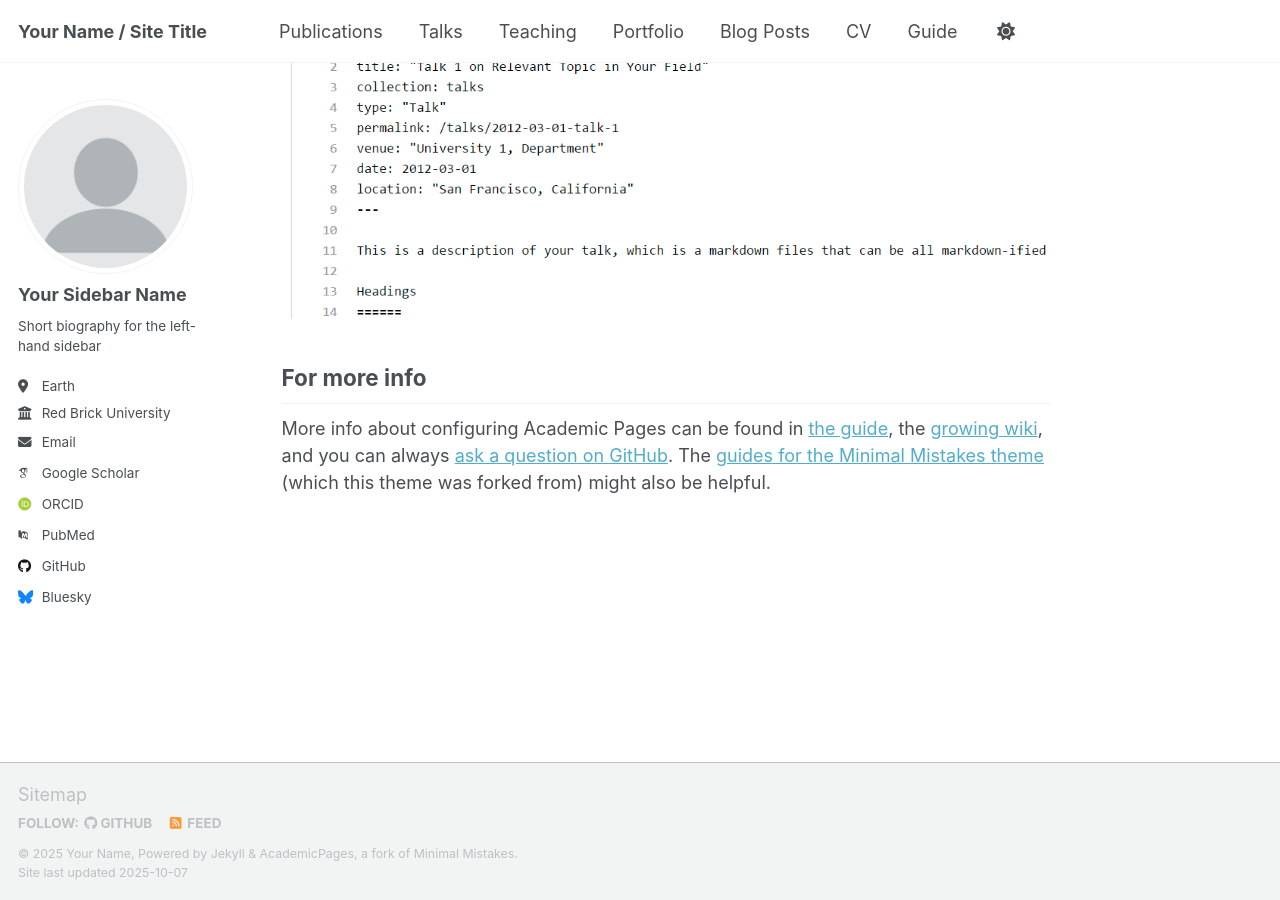
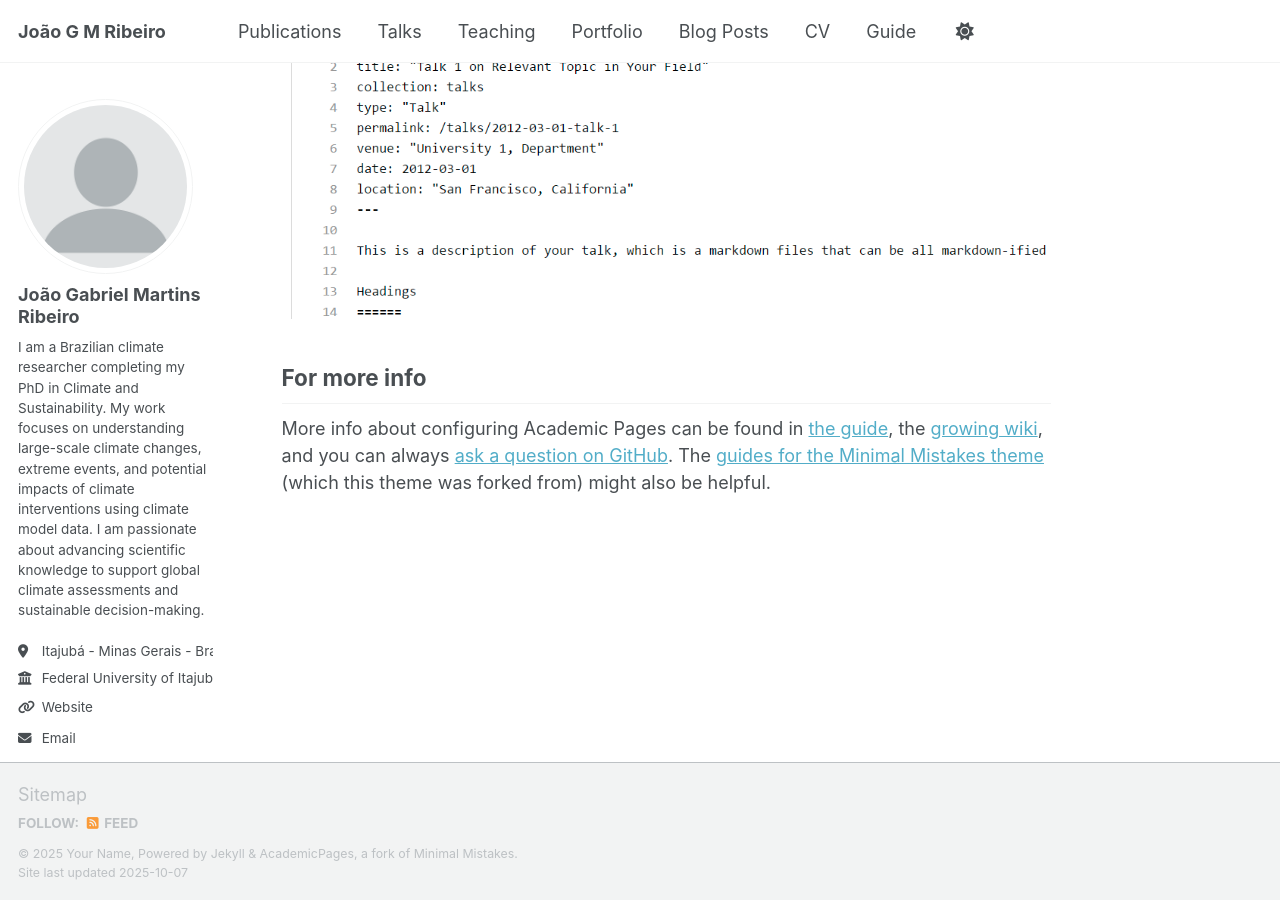
Before and after one commit to Joaogmr472/joaogmr472.github.io, a Jekyll site: the page built from _pages/about.md, in a window 1280 px wide and 900 px high, scrolled down 2880 px. Built offline with Jekyll 4.4.1, drawn with Linux system fonts in a browser that asks for light colours; some web fonts are replaced; a script that is not in the unit is left out.

Commit message:
Update _config.yml n1

```diff
--- a/_config.yml
+++ b/_config.yml
@@ -9,7 +9,7 @@
 # Basic Site Settings
 locale                   : "en-US"
 site_theme               : "default" # Currently available options are "default", "air"
-title                    : "Your Name / Site Title"
+title                    : "João G M Ribeiro"
 title_separator          : "-"
 name                     : &name "Your Name"
 description              : &description "Your Name's academic portfolio"   # Update this with a general description of your site, this is the default if not overridden by a page
@@ -24,23 +24,23 @@ repository               : "academicpages/academicpages.github.io"
 author:
   # Biographic information
   avatar           : "profile.png"
-  name             : "Your Sidebar Name"
+  name             : "João Gabriel Martins Ribeiro"
   pronouns         : # example: "she/her"
-  bio              : "Short biography for the left-hand sidebar"
-  location         : "Earth"
-  employer         : "Red Brick University"
-  uri              : # URL
-  email            : "none@example.org"
+  bio              : "I am a Brazilian climate researcher completing my PhD in Climate and Sustainability. My work focuses on understanding large-scale climate changes, extreme events, and potential impacts of climate interventions using climate model data. I am passionate about advancing scientific knowledge to support global climate assessments and sustainable decision-making."
+  location         : "Itajubá - Minas Gerais - Brazil"
+  employer         : "Federal University of Itajubá"
+  uri              : "https://linktr.ee/joao_gmr472"
+  email            : "gabrielmr472@unifei.edu.br"
 
   # Academic websites
   academia         : # URL
   arxiv            : # URL - Update with the correct link to your profile
-  googlescholar    : "https://scholar.google.com/citations?user=PS_CX0AAAAAJ"
+  googlescholar    : "https://scholar.google.com/citations?user=6TS3RmQAAAAJ&hl=pt-BR"
   inspire-hep      : # URL
   impactstory      : # URL
-  orcid            : "http://orcid.org/yourorcidurl"
+  orcid            : "https://orcid.org/0000-0002-9854-8693"
   semantic         : # URL
-  pubmed           : "https://www.ncbi.nlm.nih.gov/pubmed/?term=john+snow"
+  pubmed           : #"https://www.ncbi.nlm.nih.gov/pubmed/?term=john+snow"
   researchgate     : # URL
   scopus           : # URL
 
@@ -48,30 +48,30 @@ author:
   bitbucket        : # Username - Update with your username on the site
   codepen          : # Username
   dribbble         : # Username
-  github           : "academicpages"
+  github           : #"academicpages"
   kaggle           : # Username
   stackoverflow    : # User number or user number and name (i.e., use "1" or "1/jeff-atwood")
 
   # Social media
   artstation       : # Username
-  bluesky          : "bsky.app" # Replace this with you Bluesky username
-  facebook         : # Username
+  bluesky          : #"bsky.app" # Replace this with you Bluesky username
+  facebook         : https://www.facebook.com/profile.php?id=100027748685945
   flickr           : # Username
   foursquare       : # Username
   goodreads        : # Username
   google_plus      : # Username
   keybase          : # Username
-  instagram        : # Username
+  instagram        : https://instagram.com/joao_garibeiro
   lastfm           : # Username
-  linkedin         : # Username
+  linkedin         : www.linkedin.com/in/joão-gabriel-m-ribeiro-1213a8127
   mastodon         : # URL
   medium           : # URL
   pinterest        : # Username
-  soundcloud       : # Username
+  spotify          : https://open.spotify.com/user/31vashzm433mdhmxpbuxl46ewbsm?si=wQhIdZyrRxqfdRT2fgUy9w
   steam            : # Username
   telegram         : # URL
   tumblr           : # Username
-  twitter          : # Username for X / Twitter
+  twitter          : https://x.com/JGMribeiroo
   vine             : # Username
   weibo            : # Username
   wikipedia        : # Username
```
